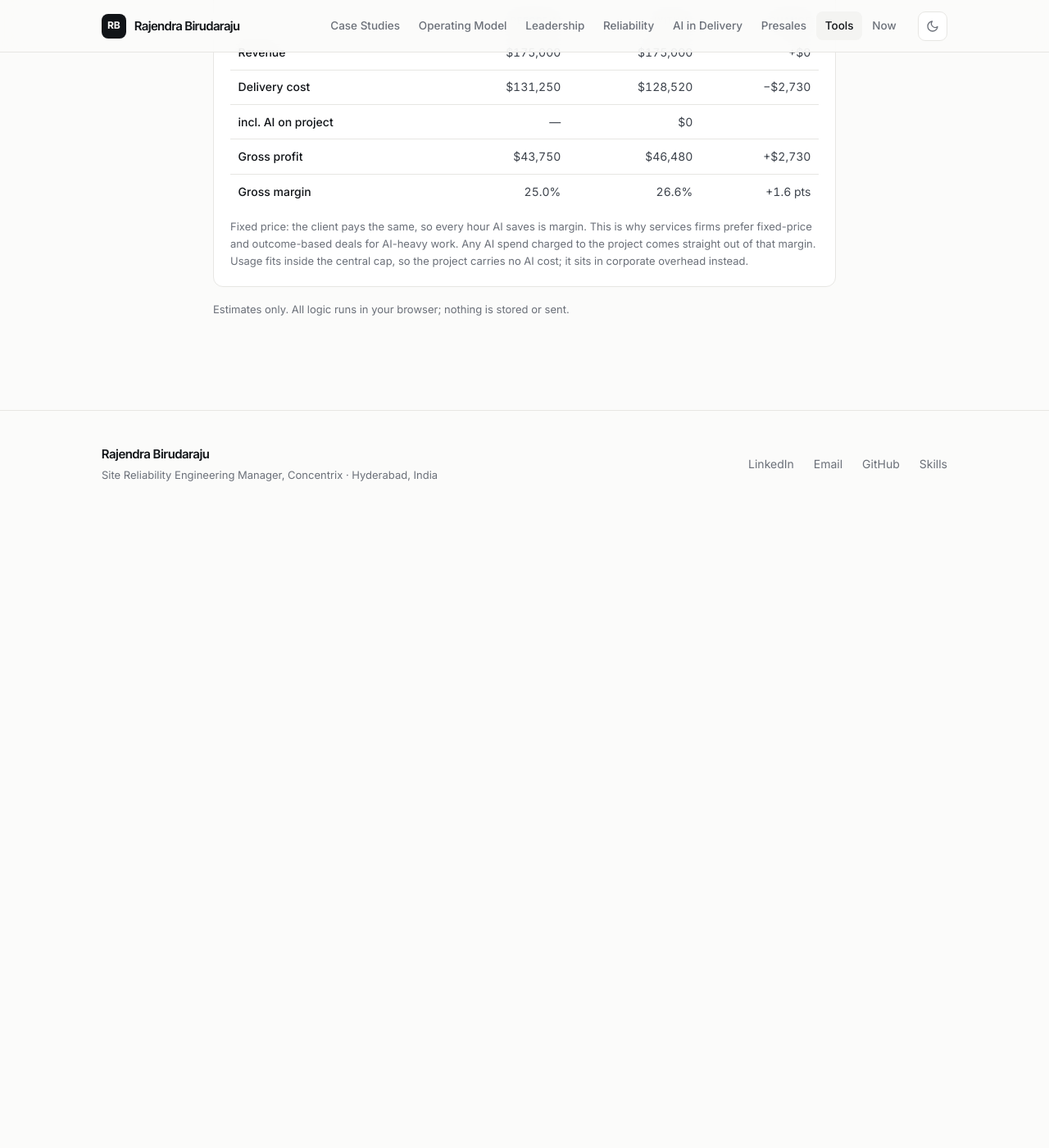
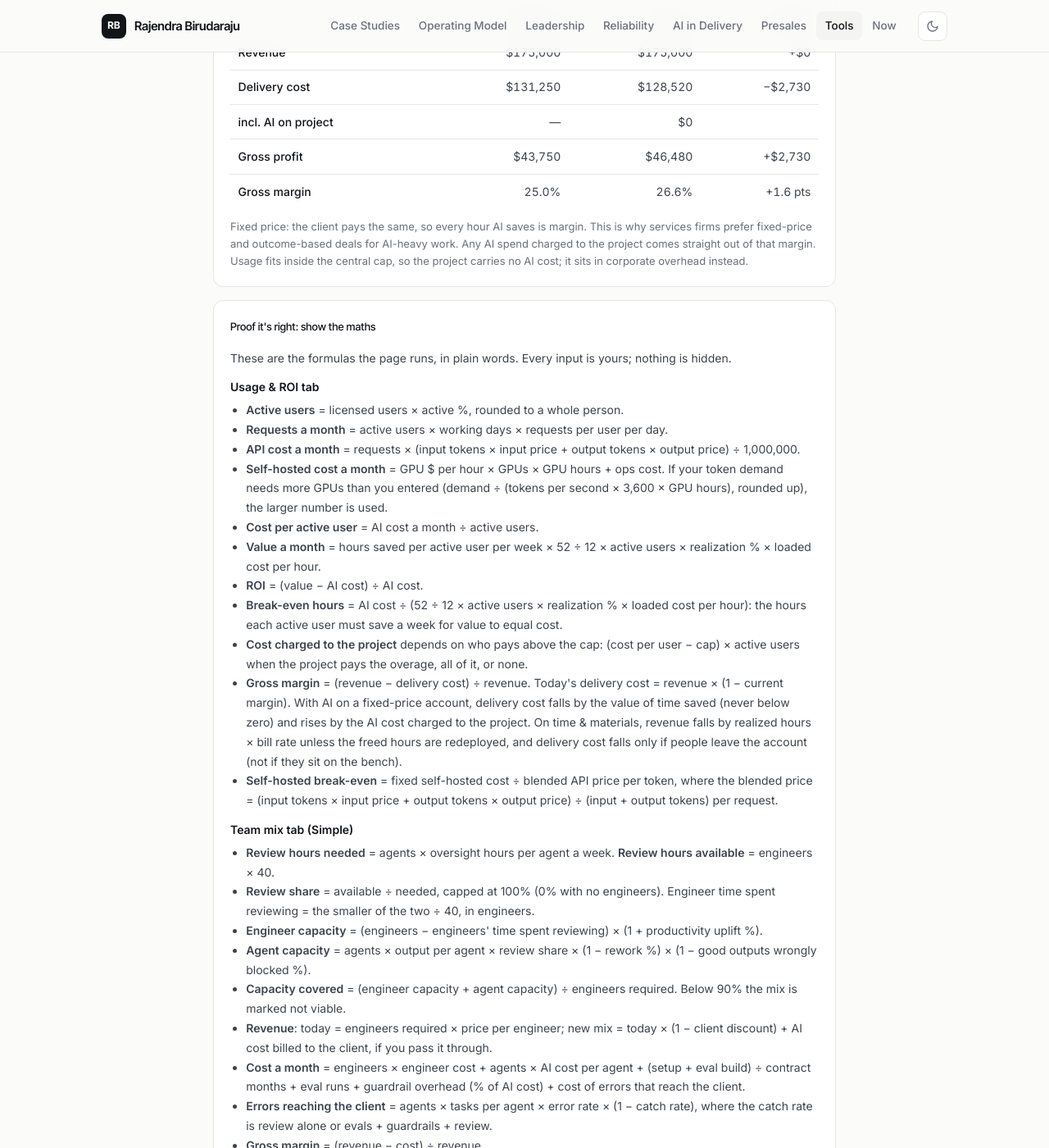
Before and after one commit to devcoderbyte/devcoderbyte.github.io, a Jekyll site: the page built from tools/ai-roi-calculator.html, in a window 1280 px wide and 1400 px high, scrolled down 2108 px. Shown: the whole window at 82% size. Built offline with Jekyll 4.4.1, drawn with Linux system fonts in a browser that asks for light colours; before the commit the page ends 2738 px from its top, so only the background shows below that; some of the changed text lies outside the part shown.

Commit message:
Write out the calculator's formulas in a static 'show the maths' section
The Proof panel was filled only by JavaScript in Advanced mode, so readers
without JavaScript (crawlers, text readers) saw it empty. Adds a static
section listing every formula the page runs (cost per user, value, ROI,
capacity covered, gross margin, payback, self-hosted break-even) and how
output per agent combines with engineer count, plus fallback text in the
Advanced proof panel.

Co-Authored-By: Claude Opus 5.5 <noreply@anthropic.com>
Claude-Session: https://claude.ai/code/session_01SWoNcxmVzxptTYDhJmpPW5

```diff
--- a/tools/ai-roi-calculator.html
+++ b/tools/ai-roi-calculator.html
@@ -373,8 +373,43 @@ permalink: /tools/ai-roi-calculator/
 
         <div class="tool-section">
           <div class="tool-section-title">Proof it's right (not anyone's opinion)</div>
-          <div id="a-proof" style="font-size:14px;color:var(--light);line-height:1.7"></div>
+          <div id="a-proof" style="font-size:14px;color:var(--light);line-height:1.7"><p>The backtest, reference-case and forecast results load here when JavaScript is on. The formulas for every number on this page are written out below, in <a href="#maths">Show the maths</a>.</p></div>
         </div>
+      </div>
+    </div>
+
+    <div class="tool-section" id="maths">
+      <div class="tool-section-title">Proof it's right: show the maths</div>
+      <div style="font-size:14px;color:var(--light);line-height:1.7">
+        <p>These are the formulas the page runs, in plain words. Every input is yours; nothing is hidden.</p>
+        <p style="margin-top:.75rem"><strong style="color:var(--text)">Usage &amp; ROI tab</strong></p>
+        <ul style="margin:.25rem 0 0 1.2rem">
+          <li><strong>Active users</strong> = licensed users × active %, rounded to a whole person.</li>
+          <li><strong>Requests a month</strong> = active users × working days × requests per user per day.</li>
+          <li><strong>API cost a month</strong> = requests × (input tokens × input price + output tokens × output price) ÷ 1,000,000.</li>
+          <li><strong>Self-hosted cost a month</strong> = GPU $ per hour × GPUs × GPU hours + ops cost. If your token demand needs more GPUs than you entered (demand ÷ (tokens per second × 3,600 × GPU hours), rounded up), the larger number is used.</li>
+          <li><strong>Cost per active user</strong> = AI cost a month ÷ active users.</li>
+          <li><strong>Value a month</strong> = hours saved per active user per week × 52 ÷ 12 × active users × realization % × loaded cost per hour.</li>
+          <li><strong>ROI</strong> = (value − AI cost) ÷ AI cost.</li>
+          <li><strong>Break-even hours</strong> = AI cost ÷ (52 ÷ 12 × active users × realization % × loaded cost per hour): the hours each active user must save a week for value to equal cost.</li>
+          <li><strong>Cost charged to the project</strong> depends on who pays above the cap: (cost per user − cap) × active users when the project pays the overage, all of it, or none.</li>
+          <li><strong>Gross margin</strong> = (revenue − delivery cost) ÷ revenue. Today's delivery cost = revenue × (1 − current margin). With AI on a fixed-price account, delivery cost falls by the value of time saved (never below zero) and rises by the AI cost charged to the project. On time &amp; materials, revenue falls by realized hours × bill rate unless the freed hours are redeployed, and delivery cost falls only if people leave the account (not if they sit on the bench).</li>
+          <li><strong>Self-hosted break-even</strong> = fixed self-hosted cost ÷ blended API price per token, where the blended price = (input tokens × input price + output tokens × output price) ÷ (input + output tokens) per request.</li>
+        </ul>
+        <p style="margin-top:.75rem"><strong style="color:var(--text)">Team mix tab (Simple)</strong></p>
+        <ul style="margin:.25rem 0 0 1.2rem">
+          <li><strong>Review hours needed</strong> = agents × oversight hours per agent a week. <strong>Review hours available</strong> = engineers × 40.</li>
+          <li><strong>Review share</strong> = available ÷ needed, capped at 100% (0% with no engineers). Engineer time spent reviewing = the smaller of the two ÷ 40, in engineers.</li>
+          <li><strong>Engineer capacity</strong> = (engineers − engineers' time spent reviewing) × (1 + productivity uplift %).</li>
+          <li><strong>Agent capacity</strong> = agents × output per agent × review share × (1 − rework %) × (1 − good outputs wrongly blocked %).</li>
+          <li><strong>Capacity covered</strong> = (engineer capacity + agent capacity) ÷ engineers required. Below 90% the mix is marked not viable.</li>
+          <li><strong>Revenue</strong>: today = engineers required × price per engineer; new mix = today × (1 − client discount) + AI cost billed to the client, if you pass it through.</li>
+          <li><strong>Cost a month</strong> = engineers × engineer cost + agents × AI cost per agent + (setup + eval build) ÷ contract months + eval runs + guardrail overhead (% of AI cost) + cost of errors that reach the client.</li>
+          <li><strong>Errors reaching the client</strong> = agents × tasks per agent × error rate × (1 − catch rate), where the catch rate is review alone or evals + guardrails + review.</li>
+          <li><strong>Gross margin</strong> = (revenue − cost) ÷ revenue.</li>
+          <li><strong>Setup payback</strong>: the first month in which cumulative extra profit over today, after paying the setup, turns positive. Agents start at 20% of their benefit and reach 100% by the ramp month; until then the shortfall is paid for by keeping part of the old team.</li>
+        </ul>
+        <p style="margin-top:.75rem"><strong style="color:var(--text)">How "output per agent" becomes capacity.</strong> "Output per agent (engineer-equivalents)" is how much of one engineer's monthly work an agent really covers: 1 means a full engineer, 0.5 half. It is not counted at face value. Each agent's output is multiplied by the share of it an engineer has time to review, then reduced by the rework and blocked-output percentages, and only then added to what the remaining engineers deliver. Example: 7 engineers and 2 agents at 1.5 engineer-equivalents each, with 8 review hours per agent a week, 15% rework and 3% blocked. Review takes 16 of the 280 available hours (0.4 engineers), so engineers deliver (7 − 0.4) × 1.03 = 6.8 and agents deliver 2 × 1.5 × 100% × 0.85 × 0.97 = 2.47, a total of 9.27 engineers of work against 10 required: 93% covered.</p>
       </div>
     </div>
 
```
